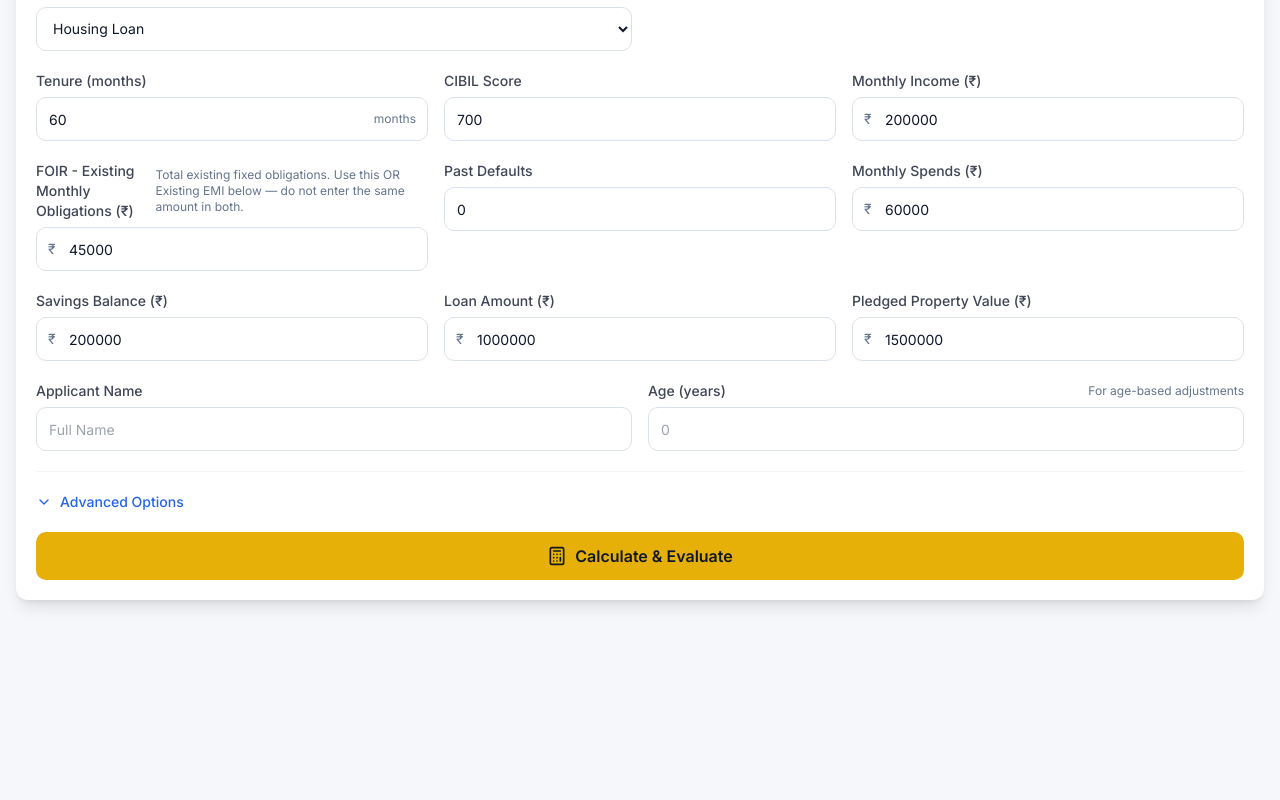
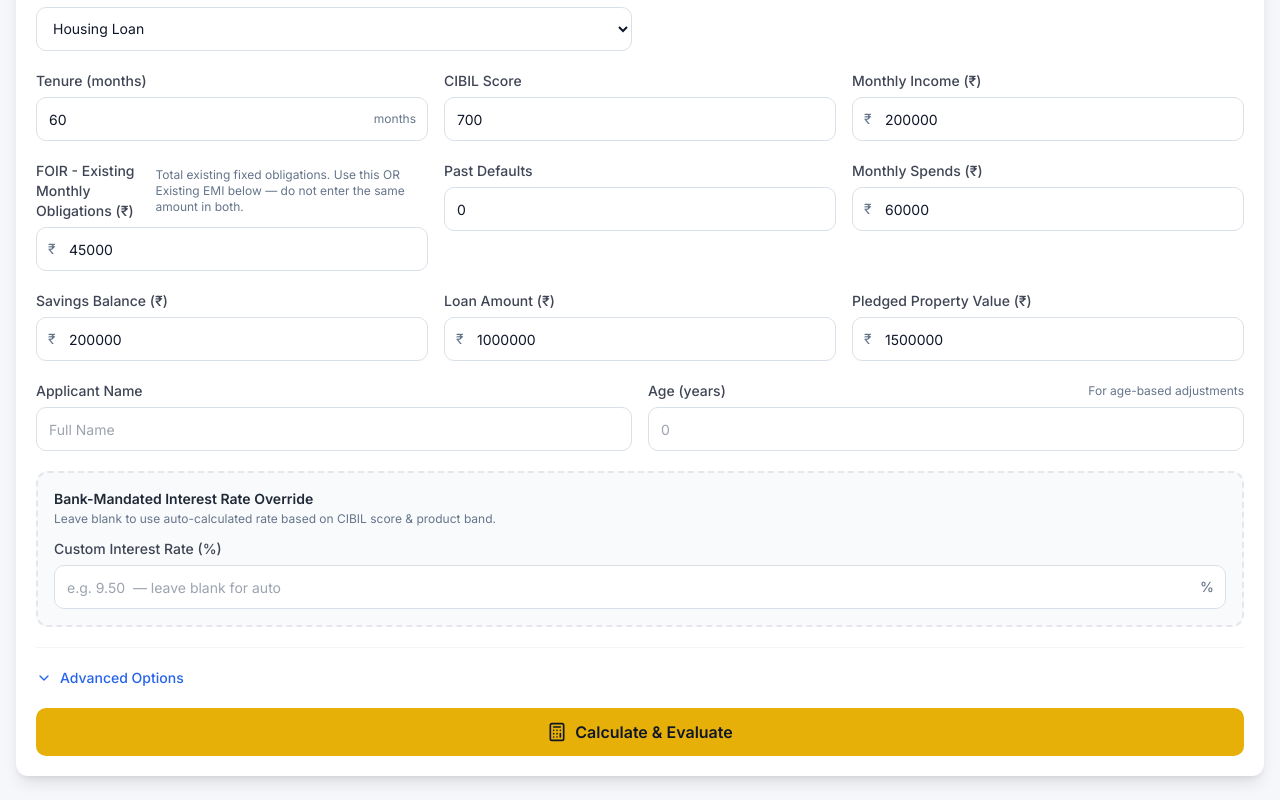
Before and after one commit to munishreddy1-creator/federal-ai-added, a React (Vite) app: page / in a window 1280 px wide. Shown: the part 500-1300 px from the top of the page. Before the commit the page ends 1124 px from the top, so only its background shows below. Built offline with nearby package versions, Linux system fonts and the light colour scheme.

Commit message:
Update LoanInputForm.jsx

```diff
--- a/src/components/loan/LoanInputForm.jsx
+++ b/src/components/loan/LoanInputForm.jsx
@@ -1,5 +1,5 @@
 import React, { useState } from "react";
-import { Calculator, IndianRupee, ChevronDown } from "lucide-react";
+import { Calculator, IndianRupee, ChevronDown, AlertTriangle } from "lucide-react";
 import { COST_OF_FUNDS_OPTIONS, OCCUPATION_TYPE_OPTIONS } from "../../lib/underwritingConfig";
 
 function NumField({ label, value, onChange, prefix, suffix, placeholder, info }) {
@@ -16,15 +16,7 @@ function NumField({ label, value, onChange, prefix, suffix, placeholder, info })
         <input
           type="number"
           value={value ?? ""}
-          onChange={(e) => {
-            const val = e.target.value;
-            // FIXED: Allows the minus sign string to remain active so underwriters can type -1 cleanly
-            if (val === "-") {
-              onChange(val);
-              return;
-            }
-            onChange(val === "" ? "" : Number(val));
-          }}
+          onChange={(e) => onChange(e.target.value === "" ? "" : Number(e.target.value))}
           placeholder={placeholder || "0"}
           className={`w-full h-11 rounded-lg border border-border bg-white px-3 text-sm focus:outline-none focus:ring-2 focus:ring-blue-500 ${prefix ? "pl-8" : ""} ${suffix ? "pr-14" : ""}`}
         />
@@ -86,6 +78,11 @@ export default function LoanInputForm({ form, setForm, onCalculate }) {
   const update = (key, val) => setForm((prev) => ({ ...prev, [key]: val }));
   const costOfFundsOptions = COST_OF_FUNDS_OPTIONS[form.product] || [];
 
+  const hasManualRate =
+    form.customInterestRate !== null &&
+    form.customInterestRate !== undefined &&
+    form.customInterestRate !== "";
+
   return (
     <div className="rounded-xl shadow-lg border-0 overflow-hidden bg-white">
       <div className="bg-[hsl(224,58%,33%)] text-white px-5 py-4">
@@ -125,8 +122,7 @@ export default function LoanInputForm({ form, setForm, onCalculate }) {
         {/* Row 2: Tenure, CIBIL, Income */}
         <div className="grid grid-cols-1 sm:grid-cols-2 lg:grid-cols-3 gap-4">
           <NumField label="Tenure (months)" value={form.tenure_months} onChange={(v) => update("tenure_months", v)} suffix="months" />
-          {/* UPDATED PLACEHOLDER TO ALERT USERS TO THE NEW -1 OPTION */}
-          <NumField label="CIBIL Score" value={form.cibil_score} onChange={(v) => update("cibil_score", v)} placeholder="300-900 or -1" />
+          <NumField label="CIBIL Score" value={form.cibil_score} onChange={(v) => update("cibil_score", v)} placeholder="300-900" />
           <NumField label="Monthly Income (₹)" value={form.monthly_income} onChange={(v) => update("monthly_income", v)} prefix="₹" />
         </div>
 
@@ -144,7 +140,7 @@ export default function LoanInputForm({ form, setForm, onCalculate }) {
           <NumField label={collateralLabel(form.product)} value={form.collateral_value} onChange={(v) => update("collateral_value", v)} prefix="₹" />
         </div>
 
-        {/* Row 5: Applicant Name */}
+        {/* Row 5: Applicant Name & Age */}
         <div className="grid grid-cols-1 sm:grid-cols-2 gap-4">
           <div className="space-y-1.5">
             <label className="text-sm font-medium text-foreground/80 block">Applicant Name</label>
@@ -161,6 +157,83 @@ export default function LoanInputForm({ form, setForm, onCalculate }) {
             onChange={(v) => update("applicantAge", v)}
             info="For age-based adjustments"
           />
+        </div>
+
+        {/* ── Manual Interest Rate Override (Prominent Section) ── */}
+        <div className={`rounded-xl border-2 p-4 transition-all ${hasManualRate ? "border-amber-400 bg-amber-50" : "border-dashed border-gray-200 bg-gray-50"}`}>
+          <div className="flex items-start justify-between mb-3">
+            <div>
+              <h3 className="text-sm font-semibold text-gray-800 flex items-center gap-2">
+                {hasManualRate && (
+                  <span className="inline-flex items-center gap-1 text-[10px] font-bold bg-amber-500 text-white px-2 py-0.5 rounded-full">
+                    ACTIVE
+                  </span>
+                )}
+                Bank-Mandated Interest Rate Override
+              </h3>
+              <p className="text-xs text-muted-foreground mt-0.5">
+                {hasManualRate
+                  ? "Auto-calculation is muted. All metrics are based on the rate below."
+                  : "Leave blank to use auto-calculated rate based on CIBIL score & product band."}
+              </p>
+            </div>
+            {hasManualRate && (
+              <button
+                onClick={() => update("customInterestRate", null)}
+                className="text-xs text-blue-600 hover:text-blue-800 font-medium border border-blue-300 px-2 py-1 rounded-lg hover:bg-blue-50 transition-colors whitespace-nowrap ml-4"
+              >
+                Reset to Auto
+              </button>
+            )}
+          </div>
+
+          <div className="flex items-end gap-4">
+            <div className="flex-1 space-y-1.5">
+              <label className="text-sm font-medium text-foreground/80 block">
+                Custom Interest Rate (%)
+                {form.product === "Loan Against Property" && (
+                  <span className="ml-2 text-xs text-muted-foreground font-normal">Allowed range: 8.15% – 10.50%</span>
+                )}
+              </label>
+              <div className="relative">
+                <input
+                  type="number"
+                  step="0.01"
+                  value={form.customInterestRate ?? ""}
+                  onChange={(e) =>
+                    update("customInterestRate", e.target.value === "" ? null : Number(e.target.value))
+                  }
+                  placeholder="e.g. 9.50  — leave blank for auto"
+                  className={`w-full h-11 rounded-lg border px-3 pr-10 text-sm focus:outline-none focus:ring-2 transition-all ${
+                    hasManualRate
+                      ? "border-amber-400 bg-white focus:ring-amber-400 font-semibold text-amber-800"
+                      : "border-border bg-white focus:ring-blue-500"
+                  }`}
+                />
+                <span className="absolute right-3 top-1/2 -translate-y-1/2 text-muted-foreground text-sm font-medium">%</span>
+              </div>
+            </div>
+
+            {/* Live indicator */}
+            {hasManualRate && (
+              <div className="flex items-center gap-2 pb-1">
+                <div className="flex flex-col items-center">
+                  <span className="text-2xl font-bold text-amber-700">{Number(form.customInterestRate).toFixed(2)}%</span>
+                  <span className="text-[10px] text-amber-600 font-medium">Manual Rate Active</span>
+                </div>
+              </div>
+            )}
+          </div>
+
+          {/* Warning banner when auto is muted */}
+          {hasManualRate && (
+            <div className="mt-3 flex items-start gap-2 bg-amber-100 border border-amber-300 rounded-lg px-3 py-2">
+              <AlertTriangle className="w-3.5 h-3.5 text-amber-600 mt-0.5 flex-shrink-0" />
+              <p className="text-xs text-amber-800 leading-snug">
+                Auto interest rate calculation is <strong>muted</strong>. EMI, stress test, NIM, and all derived metrics are computed using <strong>{Number(form.customInterestRate).toFixed(2)}%</strong>. The rate may be clamped to the product band if it falls outside the allowed range.
+              </p>
+            </div>
+          )}
         </div>
 
         {/* Advanced Options */}
@@ -233,14 +306,6 @@ export default function LoanInputForm({ form, setForm, onCalculate }) {
                       info="For NIM calculation"
                     />
                   )}
-                  <NumField
-                    label="Custom Interest Rate (%)"
-                    value={form.customInterestRate}
-                    onChange={(v) => update("customInterestRate", v)}
-                    suffix="%"
-                    placeholder={form.product === "Loan Against Property" ? "8.15 - 10.50" : "Auto"}
-                    info={form.product === "Loan Against Property" ? "Allowed LAP range: 8.15% to 10.50%" : "Optional override within product band"}
-                  />
                 </div>
               </div>
 
```
